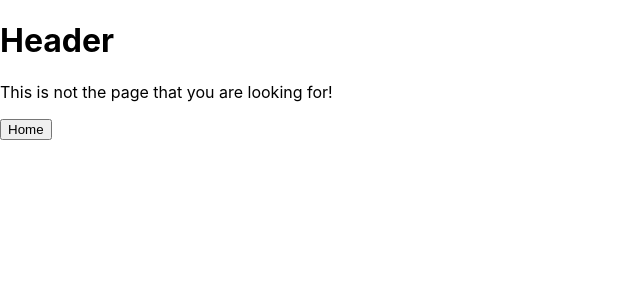
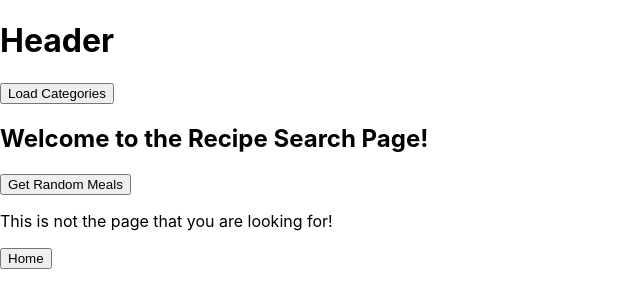
Before and after one commit to danviusy/foodlist-app, a React (Create React App) app: page /search in a window 1280 px wide. Shown: the top 308 px of the page, without its empty margins (0-640 px from the left). Built offline with nearby package versions, Linux system fonts and the light colour scheme.

Commit message:
Temporary commit

```diff
--- a/src/pages/MealPage.js
+++ b/src/pages/MealPage.js
@@ -150,9 +150,9 @@ const MealPage = () => {
           <button onClick={() => deleteInternalRecipe(id)}>Delete</button>
         </div>
       )}
-
       <p>This is not the page that you are looking for!</p>
       <button onClick={() => navigate("/")}>Home</button>
+      <button></button>
     </div>
   );
 };
--- a/src/pages/RecipeSearchPage.js
+++ b/src/pages/RecipeSearchPage.js
@@ -1,10 +1,112 @@
-import React from "react";
+import React, { useEffect } from "react";
 import { useNavigate } from "react-router-dom";
 
 const RecipeSearchPage = () => {
   const navigate = useNavigate();
+
+  const [meals, setMeals] = React.useState([]);
+  const [selectedCategory, setSelectedCategory] = React.useState("");
+  const [categories, setCategories] = React.useState([]);
+
+  async function filterByIngredient(ingredient) {
+    if (!ingredient) {
+      setMeals([]);
+      return;
+    }
+    try {
+      const response = await fetch(
+        `https://www.themealdb.com/api/json/v1/1/filter.php?i=${ingredient}`
+      );
+      const data = await response.json();
+      setMeals(data.meals);
+    } catch (error) {}
+  }
+
+  async function filterByCategory(category) {
+    if (!category) {
+      setMeals([]);
+      return;
+    }
+    try {
+      const response = await fetch(
+        `https://www.themealdb.com/api/json/v1/1/filter.php?c=${category}`
+      );
+      const data = await response.json();
+      setMeals(data.meals);
+    } catch (error) {
+      console.error("Error fetching meals by category:", error);
+    }
+  }
+
+  async function getCategories() {
+    try {
+      const response = await fetch(
+        "https://www.themealdb.com/api/json/v1/1/categories.php"
+      );
+      const data = await response.json();
+      setCategories(data.categories);
+    } catch (error) {
+      console.error("Error fetching categories:", error);
+    }
+  }
+
+  async function getRandomMeals() {
+    const tempMeals = [];
+    try {
+      for (let i = 0; i < 10; i++) {
+        const response = await fetch(
+          "https://www.themealdb.com/api/json/v1/1/random.php"
+        );
+        const data = await response.json();
+        tempMeals.push(data.meals[0]);
+      }
+      setMeals(tempMeals);
+    } catch (error) {
+      console.error("Error fetching meals:", error);
+    }
+  }
+
+  useEffect(() => {}, []);
+
   return (
     <div>
+      {categories.length === 0 ? (
+        <button onClick={getCategories}>Load Categories</button>
+      ) : (
+        <div>
+          <h2>Select a Category:</h2>
+          <select
+            value={selectedCategory}
+            onChange={(e) => setSelectedCategory(e.target.value)}
+          >
+            <option value="">--Choose a category--</option>
+            {categories.map((category) => (
+              <option key={category.idCategory} value={category.strCategory}>
+                {category.strCategory}
+              </option>
+            ))}
+          </select>
+        </div>
+      )}
+
+      {meals.length === 0 ? (
+        <div>
+          <h2>Welcome to the Recipe Search Page!</h2>
+          <button onClick={getRandomMeals}>Get Random Meals</button>
+        </div>
+      ) : (
+        <div>
+          <h2>Here are some random meals for you:</h2>
+          <ul>
+            {meals.map((meal) => (
+              <li key={meal.idMeal}>
+                <h3>{meal.strMeal}</h3>
+              </li>
+            ))}
+          </ul>
+        </div>
+      )}
+
       <p>This is not the page that you are looking for!</p>
       <button onClick={() => navigate("/")}>Home</button>
     </div>
```
Also changed, not shown: 1 other file (tests, documents, lock files or other folders).
